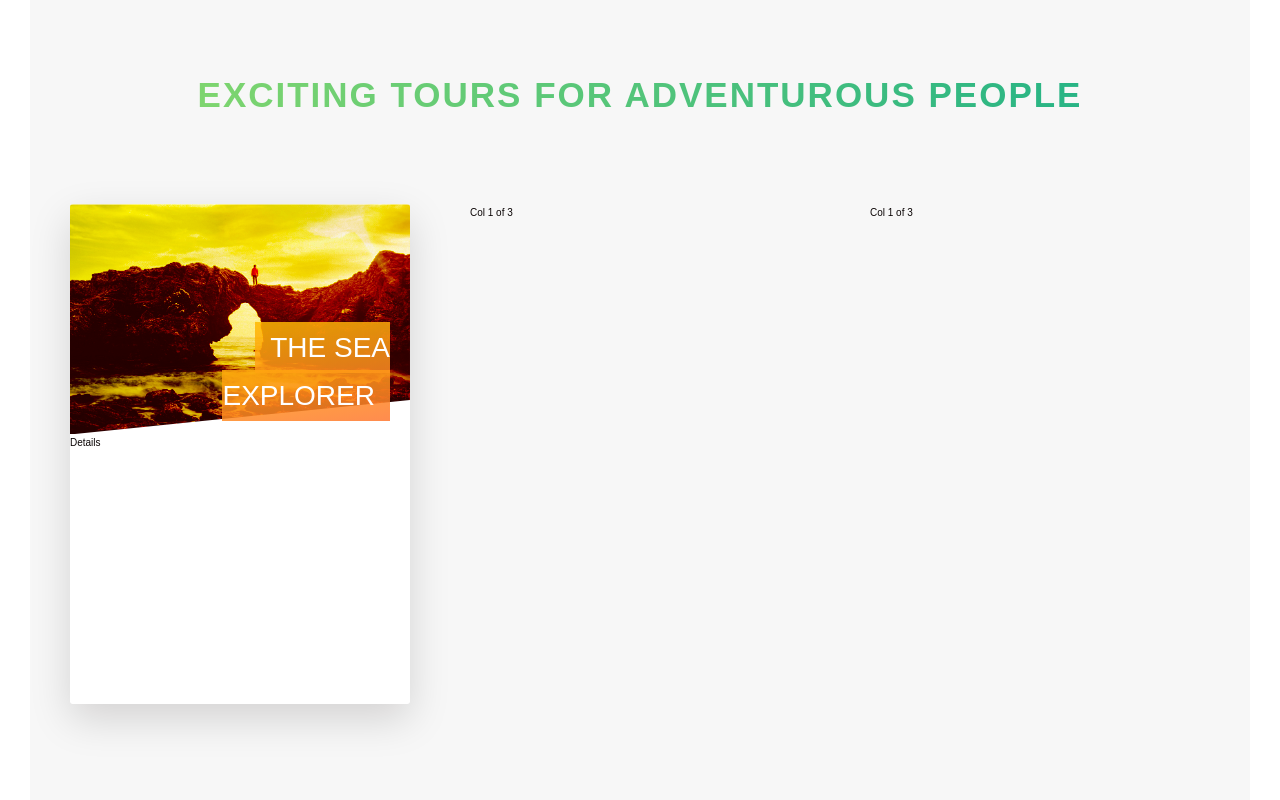
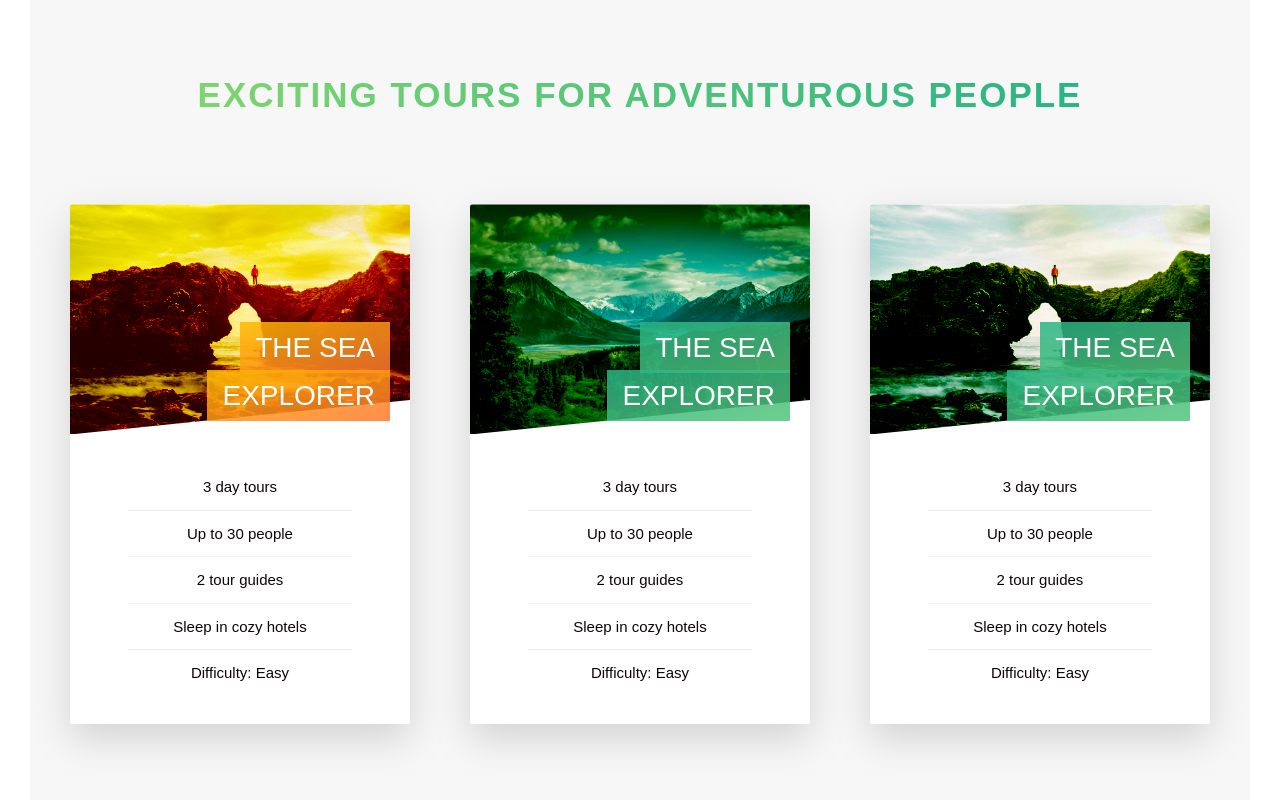
Before and after one commit to Joey-Robinson/SpecialCSS, a website: page index.html in a window 1280 px wide. Shown: the part 2277-3077 px from the top of the page. Drawn offline with Linux system fonts and the light colour scheme; files whose address does not match are found by name.

Commit message:
updating wow

```diff
--- a/index.html
+++ b/index.html
@@ -102,19 +102,89 @@
                 </span>
               </h4>
               <div class="card-details">
-                Details
+                <ul>
+                  <li>3 day tours</li>
+                  <li>Up to 30 people</li>
+                  <li>2 tour guides</li>
+                  <li>Sleep in cozy hotels</li>
+                  <li>Difficulty: Easy</li>
+                </ul>
               </div>
             </div>
             <div class="card-side card-side-back card-side-back-1">
-              Back
+              <div class="card-cta">
+                <div class="card-price-box">
+                  <p class="card-price-only">Only</p>
+                  <p class="card-price-value">$297</p>
+                </div>
+                <a href="#" class="btn btn-white">Book Now</a>
+              </div>
             </div>
           </div>
         </div>
         <div class="col-1-of-3">
-          Col 1 of 3
+          <div class="card">
+            <div class="card-side card-side-front">
+              <div class="card-picture card-picture-2">
+                &nbsp;
+              </div>
+              <h4 class="card-heading">
+                <span class="card-heading-span card-heading-span-2">
+                  The Sea Explorer
+                </span>
+              </h4>
+              <div class="card-details">
+                <ul>
+                  <li>3 day tours</li>
+                  <li>Up to 30 people</li>
+                  <li>2 tour guides</li>
+                  <li>Sleep in cozy hotels</li>
+                  <li>Difficulty: Easy</li>
+                </ul>
+              </div>
+            </div>
+            <div class="card-side card-side-back card-side-back-2">
+              <div class="card-cta">
+                <div class="card-price-box">
+                  <p class="card-price-only">Only</p>
+                  <p class="card-price-value">$297</p>
+                </div>
+                <a href="#" class="btn btn-white">Book Now</a>
+              </div>
+            </div>
+          </div>
         </div>
         <div class="col-1-of-3">
-          Col 1 of 3
+          <div class="card">
+            <div class="card-side card-side-front">
+              <div class="card-picture card-picture-3">
+                &nbsp;
+              </div>
+              <h4 class="card-heading">
+                <span class="card-heading-span card-heading-span-3">
+                  The Sea Explorer
+                </span>
+              </h4>
+              <div class="card-details">
+                <ul>
+                  <li>3 day tours</li>
+                  <li>Up to 30 people</li>
+                  <li>2 tour guides</li>
+                  <li>Sleep in cozy hotels</li>
+                  <li>Difficulty: Easy</li>
+                </ul>
+              </div>
+            </div>
+            <div class="card-side card-side-back card-side-back-3">
+              <div class="card-cta">
+                <div class="card-price-box">
+                  <p class="card-price-only">Only</p>
+                  <p class="card-price-value">$297</p>
+                </div>
+                <a href="#" class="btn btn-white">Book Now</a>
+              </div>
+            </div>
+          </div>
         </div>
       </div>
     </section>
--- a/sass/abstracts/_variables.scss
+++ b/sass/abstracts/_variables.scss
@@ -6,6 +6,7 @@ $lightGreen: #7ed56f;
 $mediumGreen: #55c57a;
 $darkGreen: #28b485;
 $lightGrey: #f7f7f7;
+$lighterGrey: #eee;
 $lightOrange: #ffb900;
 $mediumOrange: #ff7730;
 $lightBlue: #2998ff;
--- a/sass/components/_cards.scss
+++ b/sass/components/_cards.scss
@@ -2,9 +2,9 @@
   perspective: 150rem;
   -moz-perspective: 150rem;
   position: relative;
-  height: 50rem;
+  height: 52rem;
   &-side {
-    height: 50rem;
+    height: 52rem;
     transition: all .8s ease;
     position: absolute;
     top: 0;
@@ -22,6 +22,12 @@
     transform: rotateY(180deg);
     &-1 {
       background-image: linear-gradient(to right bottom, $lightOrange, $mediumOrange);
+    }
+    &-2 {
+      background-image: linear-gradient(to right bottom, $lightGreen, $mediumGreen);
+    }
+    &-3 {
+      background-image: linear-gradient(to right bottom, $lightBlue, $mediumPurple);
     }
   }
   &:hover &-side-front {
@@ -41,10 +47,10 @@
       background-image: linear-gradient(to right bottom, $lightOrange, $mediumOrange), url(../img/nat-5.jpg);
     }
     &-2 {
-      background-image: url(../img/nat-5.jpg);
+      background-image: linear-gradient(to right bottom, $lightGreen, $mediumGreen), url(../img/nat-6.jpg);
     }
     &-3 {
-      background-image: url(../img/nat-5.jpg);
+      background-image: linear-gradient(to right bottom, $lightGreen, $mediumGreen), url(../img/nat-5.jpg);
     }
   }
   &-heading {
@@ -56,12 +62,59 @@
     position: absolute;
     top: 12rem;
     right: 2rem;
-    width: 65%;
+    width: 60%;
   }
   &-heading-span {
     padding: 1rem 1.5rem;
+    -webkit-box-decoration-break: clone;
+    box-decoration-break: clone;
     &-1 {
       background-image: linear-gradient(to right bottom, rgba($lightOrange, .85), rgba($mediumOrange, .85));
     }
+    &-2 {
+      background-image: linear-gradient(to right bottom, rgba($darkGreen, .85), rgba($mediumGreen, .85));
+    }
+    &-3 {
+      background-image: linear-gradient(to right bottom, rgba($darkGreen, .85), rgba($mediumGreen, .85));
+    }
+  }
+  &-details {
+    padding: 3rem;
+
+    ul {
+      list-style: none;
+      width: 80%;
+      margin: 0 auto;
+      li {
+        text-align: center;
+        font-size: 1.5rem;
+        padding: 1rem;
+
+        &:not(:last-child) {
+          border-bottom: .1rem solid $lighterGrey;
+        }
+      }
+    }
+  }
+  &-cta {
+    position: absolute;
+    top: 50%;
+    left: 50%;
+    transform: translate(-50%, -50%);
+    width: 90%;
+    text-align: center;
+  }
+  &-price-box {
+    text-align: center;
+    color: $white;
+    margin-bottom: 8rem;
+  }
+  &-price-only {
+    font-size: 1.4rem;
+    text-transform: uppercase;
+  }
+  &-price-value {
+    font-size: 6rem;
+    font-weight: 100;
   }
 }
```
Also changed, not shown: css/style.css.
